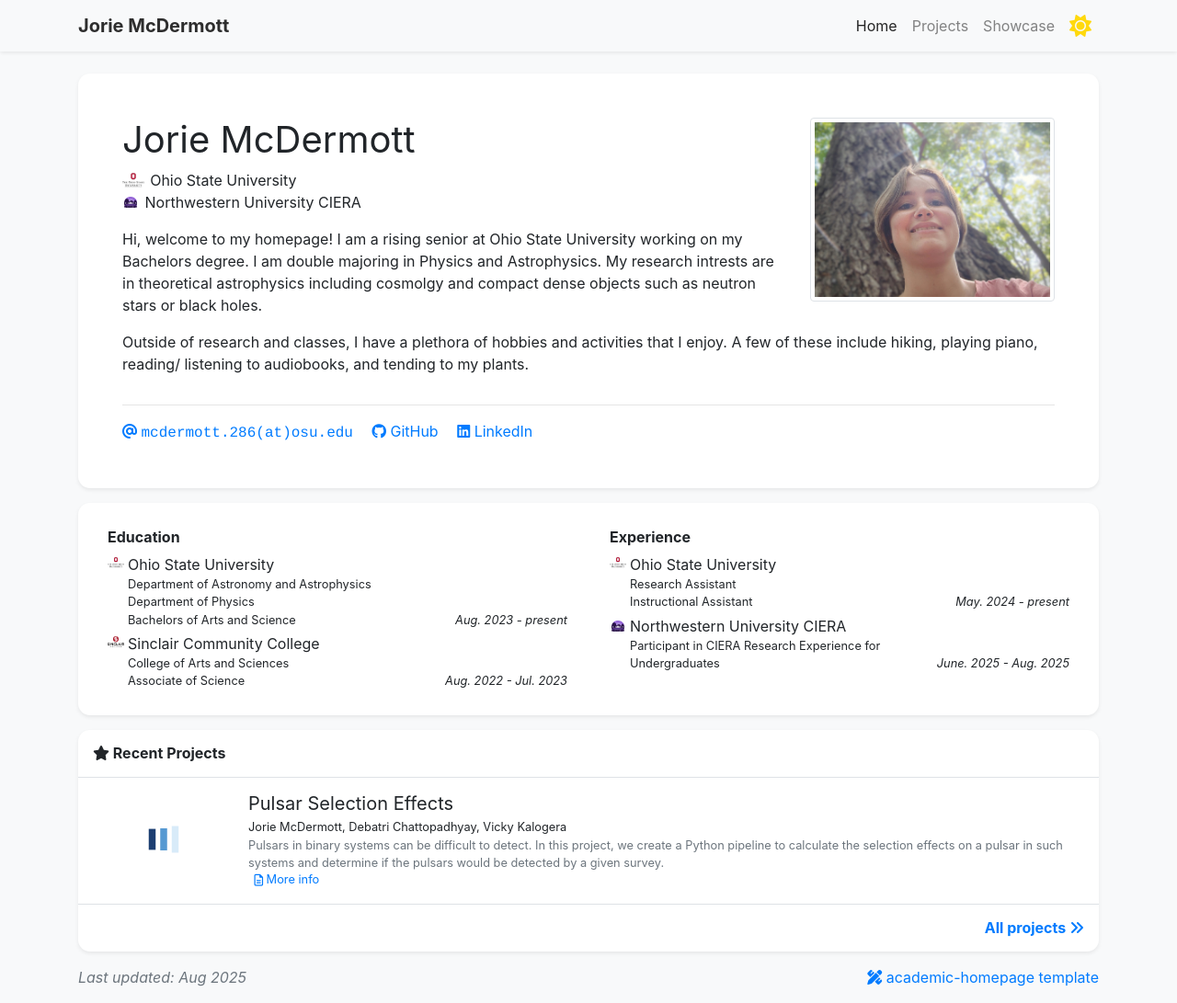
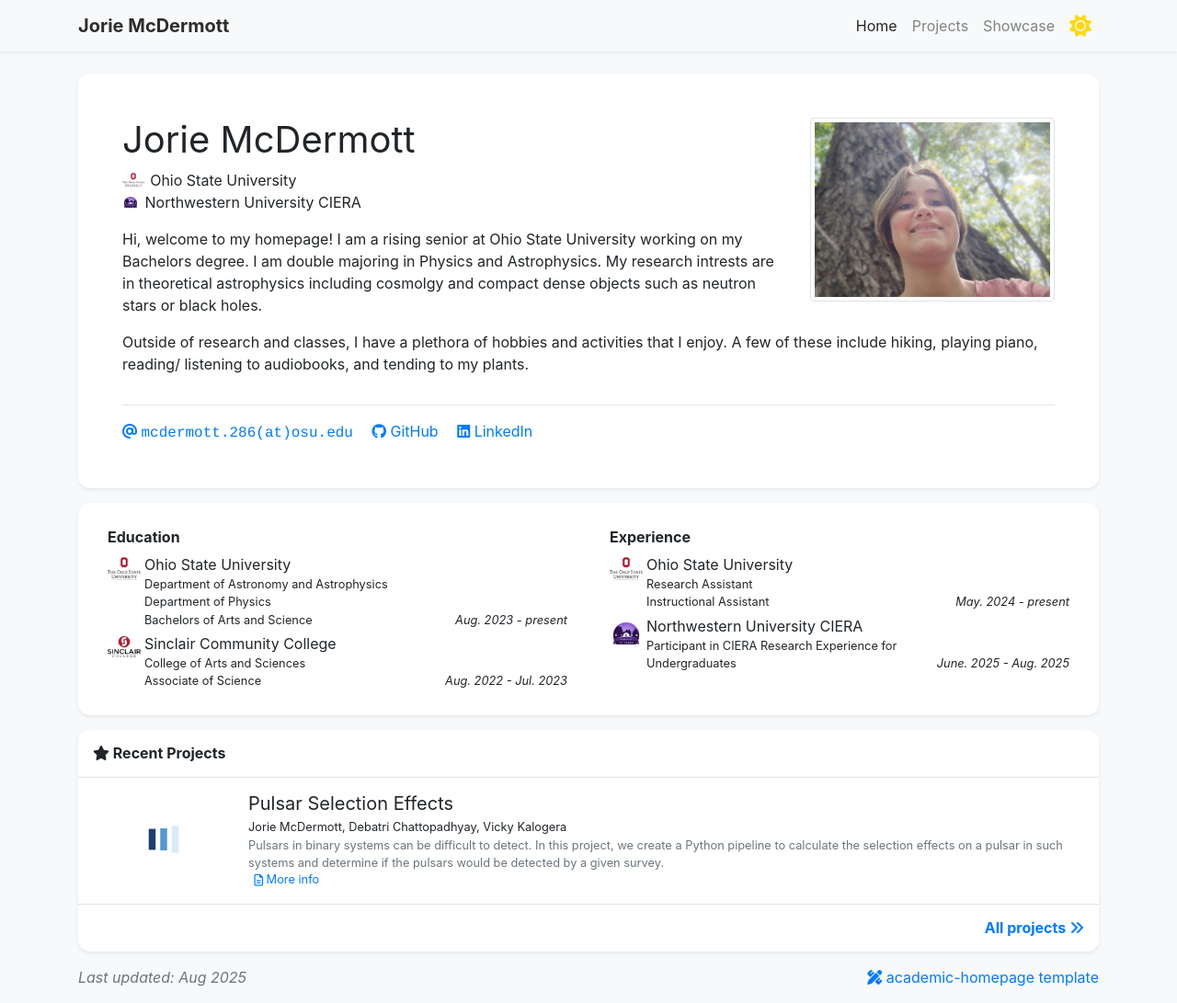
Before and after one commit to Jorie286/homepage, a Jekyll site: the page built from index.html, in a window 1280 px wide and 1091 px high. Shown: the whole window at 92% size. Built offline with Jekyll 4.4.1, drawn with Linux system fonts in a browser that asks for light colours; nearby versions of some CDN libraries; a style sheet for code colours, icons or effects is not loaded.

Commit message:
Update experience_card.html
Edit the sizes of the badges on the profile page.

```diff
--- a/_includes/widgets/experience_card.html
+++ b/_includes/widgets/experience_card.html
@@ -10,7 +10,7 @@
                             <ul class="list-unstyled mb-1">
                                 {% for item in site.data.profile.education %}
                                 <li class="media mb-1">
-                                    <img src="{{ item.logo | relative_url }}" alt="{{ item.name }}" style="width: 18px;" class="mr-1 mt-1">
+                                    <img src="{{ item.logo | relative_url }}" alt="{{ item.name }}" style="width: 36px;" class="mr-1 mt-1">
                                     <div class="media-body">
                                         <div>{{ item.name }}</div>
                                         <div class="small">{{ item.dept }}</div>
@@ -33,7 +33,7 @@
                             <ul class="list-unstyled mb-1">
                                 {% for item in site.data.profile.experience %}
                                 <li class="media mb-1">
-                                    <img src="{{ item.logo | relative_url }}" alt="{{ item.name }}" style="width: 18px;" class="mr-1 mt-1">
+                                    <img src="{{ item.logo | relative_url }}" alt="{{ item.name }}" style="width: 36px;" class="mr-1 mt-1">
                                     <div class="media-body">
                                         <div>{{ item.name }}</div>
                                         <div class="small">{{ item.dept }}</div>
```
